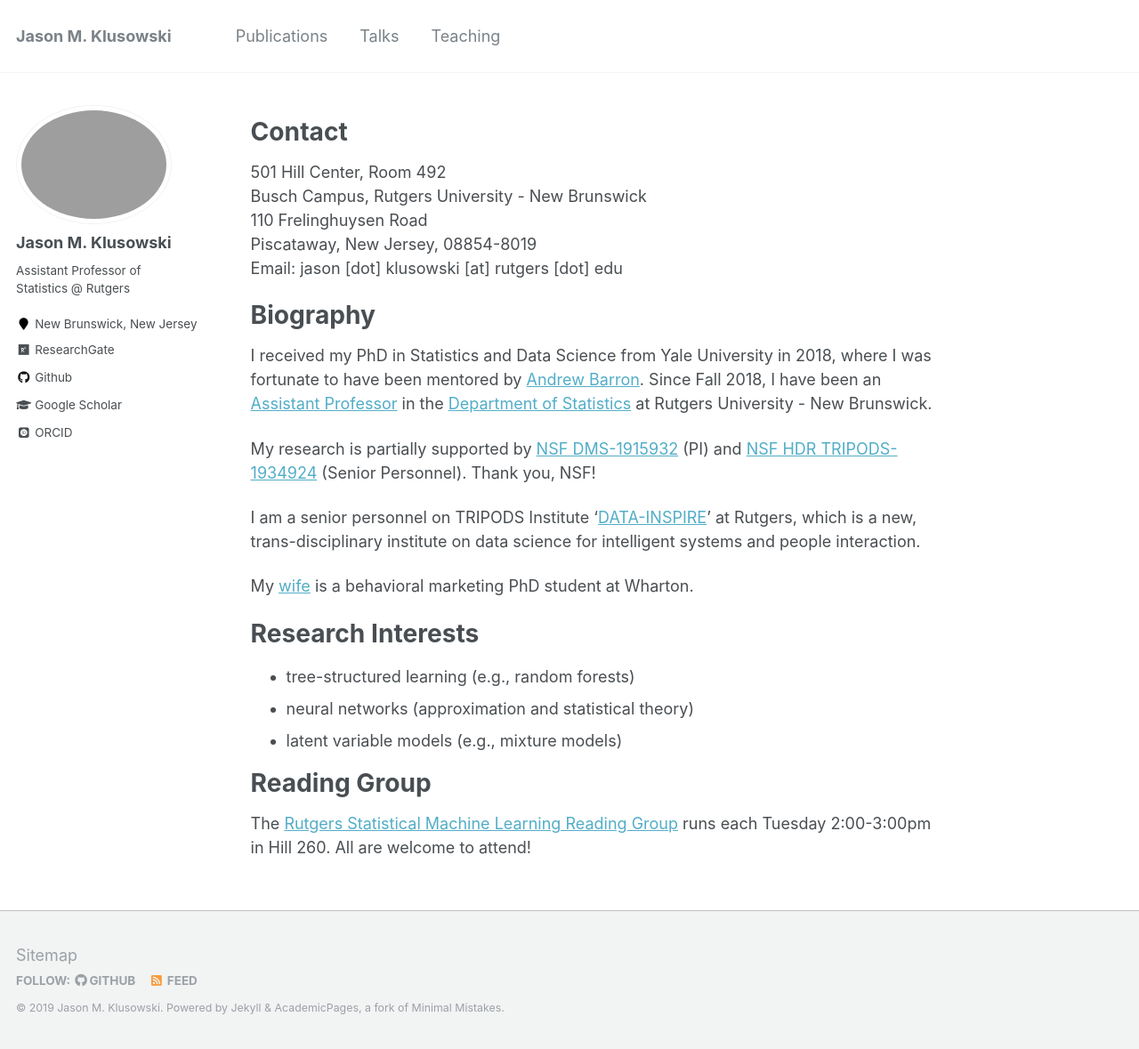
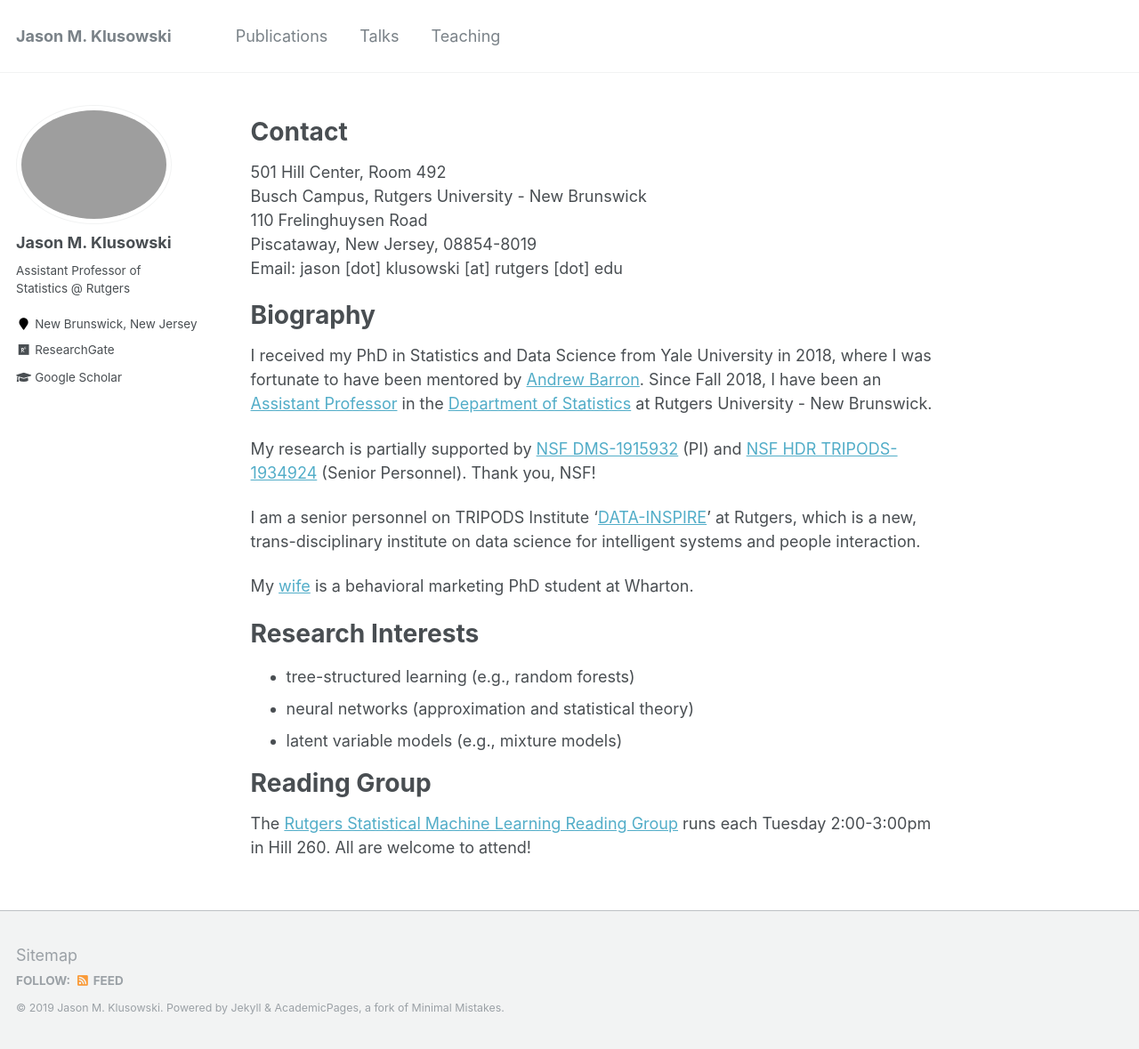
Before and after one commit to jasonklusowski/jasonklusowski.github.io, a Jekyll site: the page built from _pages/about.md, in a window 1280 px wide and 1179 px high. Shown: the whole window at 89% size. Built offline with Jekyll 4.4.1, drawn with Linux system fonts in a browser that asks for light colours; some web fonts are replaced.

Commit message:
Update _config.yml

```diff
--- a/_config.yml
+++ b/_config.yml
@@ -96,14 +96,14 @@ author:
   flickr           :
   facebook         :
   foursquare       :
-  github           : "jasonklusowski"
+  github           : #"jasonklusowski"
   google_plus      :
   keybase          :
   instagram        :
   impactstory      : #"https://profiles.impactstory.org/u/xxxx-xxxx-xxxx-xxxx"
   lastfm           :
   linkedin         :
-  orcid            : "https://orcid.org/0000-0001-6484-8682"
+  orcid            : #"https://orcid.org/0000-0001-6484-8682"
   pinterest        :
   soundcloud       :
   stackoverflow    : # http://stackoverflow.com/users/123456/username
```
